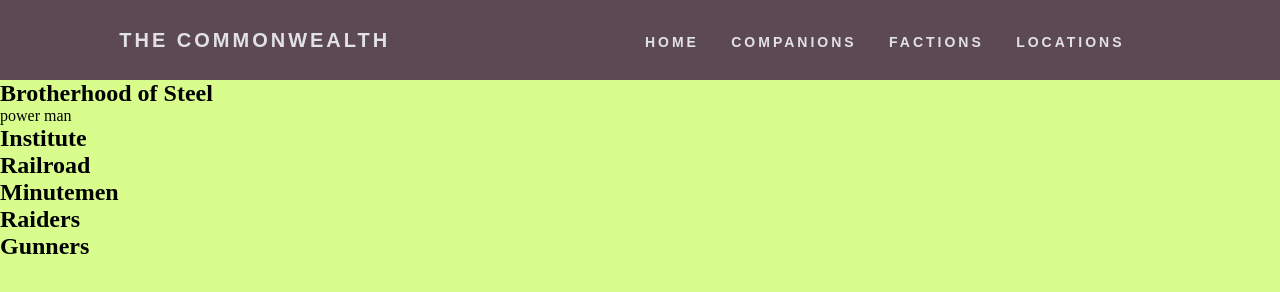
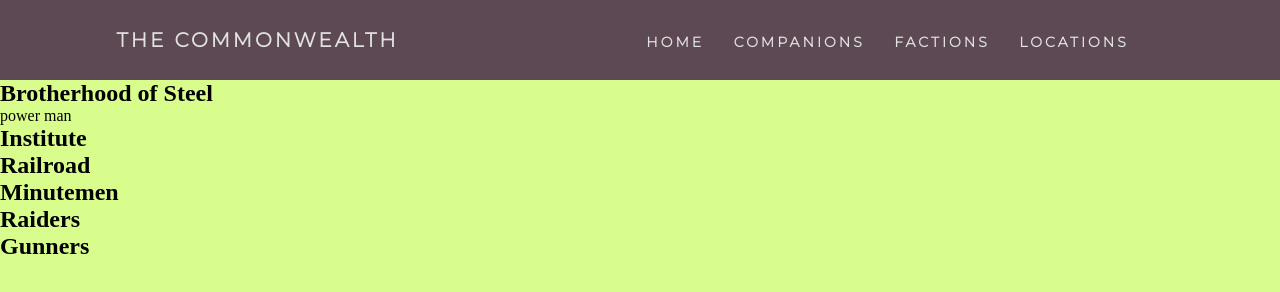
Before and after one commit to TheQuanzer/Fallout4-Lore, a plain HTML site: page factions.html in a window 1280 px wide. Drawn offline with Linux system fonts and the light colour scheme.

Commit message:
Update factions.html

```diff
--- a/factions.html
+++ b/factions.html
@@ -5,6 +5,8 @@
         <meta name="viewport" content="width=device-width, initial-scale=1">
         <title>Fallout Factions</title>
         <link rel = "stylesheet" href = "style1.css">
+        <link rel="preconnect" href="https://fonts.gstatic.com">
+    <link href="https://fonts.googleapis.com/css2?family=Montserrat:wght@300&display=swap" rel="stylesheet">
 
     </head>
     <body style="background-color: rgb(216, 253, 141);">
```
